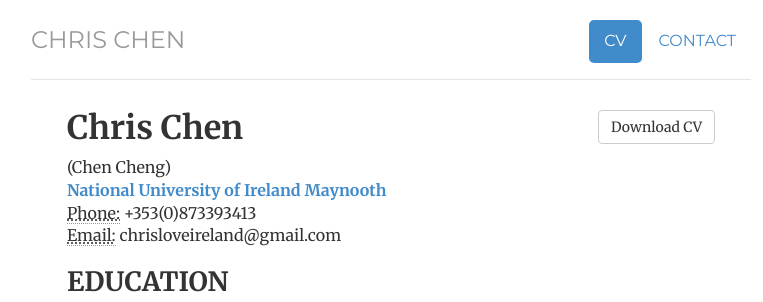
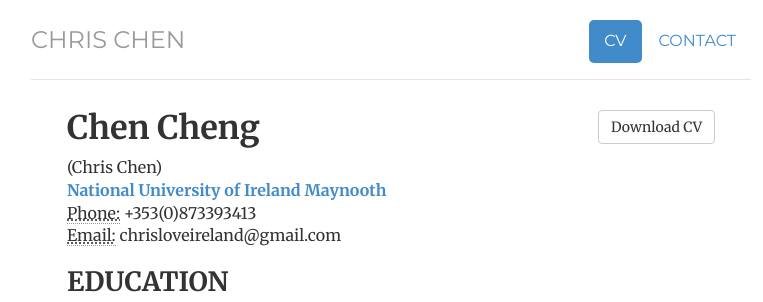
Before and after one commit to freestyletime/freestyletime.github.io, a Jekyll site: the page built from cv/index.html, in a window 1280 px wide and 900 px high. Shown: the top 302 px of the window, without its empty margins (249-1012 px from the left). Built offline with Jekyll 4.4.1, drawn with Linux system fonts in a browser that asks for light colours.

```diff
--- a/cv/index.html
+++ b/cv/index.html
@@ -11,7 +11,7 @@ description: Chris Chen is a postgraduate student majoring in computer science.
 <div class="cv">
 	<a href="/files/CV_Chris.pdf" class="btn btn-default pull-right" title="Download CV as PDF">Download CV</a>
 				<div itemscope itemtype="http://data-vocabulary.org/Person">
-				<span itemprop="name"><h1>Chris Chen</h1>(Chen Cheng)</span>
+				<span itemprop="name"><h1>Chen Cheng</h1>(Chris Chen)</span>
 				<address>
 				<span itemprop="affiliation"><a href="https://www.maynoothuniversity.ie/"><strong>National University of Ireland Maynooth</strong></a><br></span>
 				<abbr title="phone">Phone:</abbr> +353(0)873393413<br>
```
